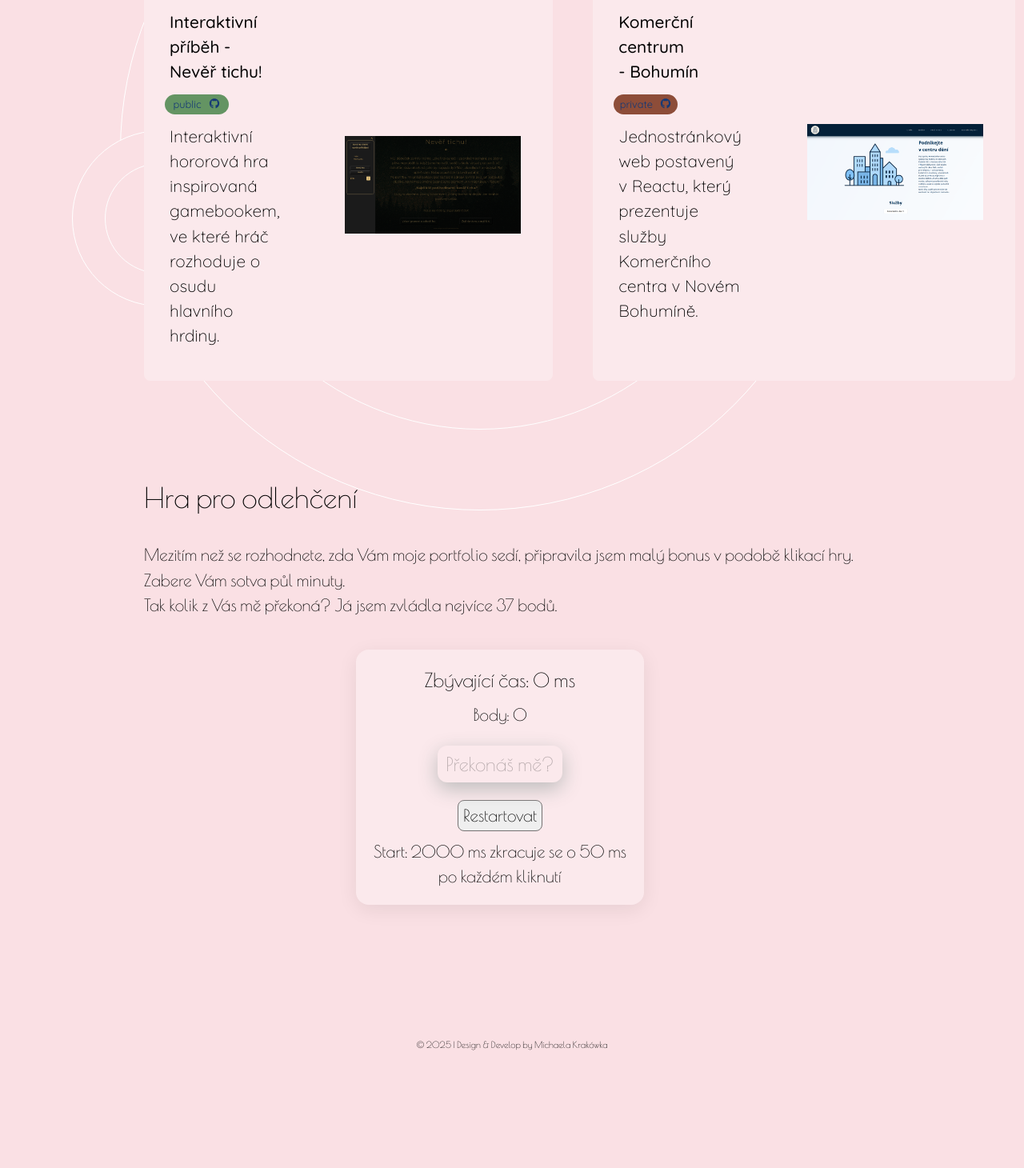
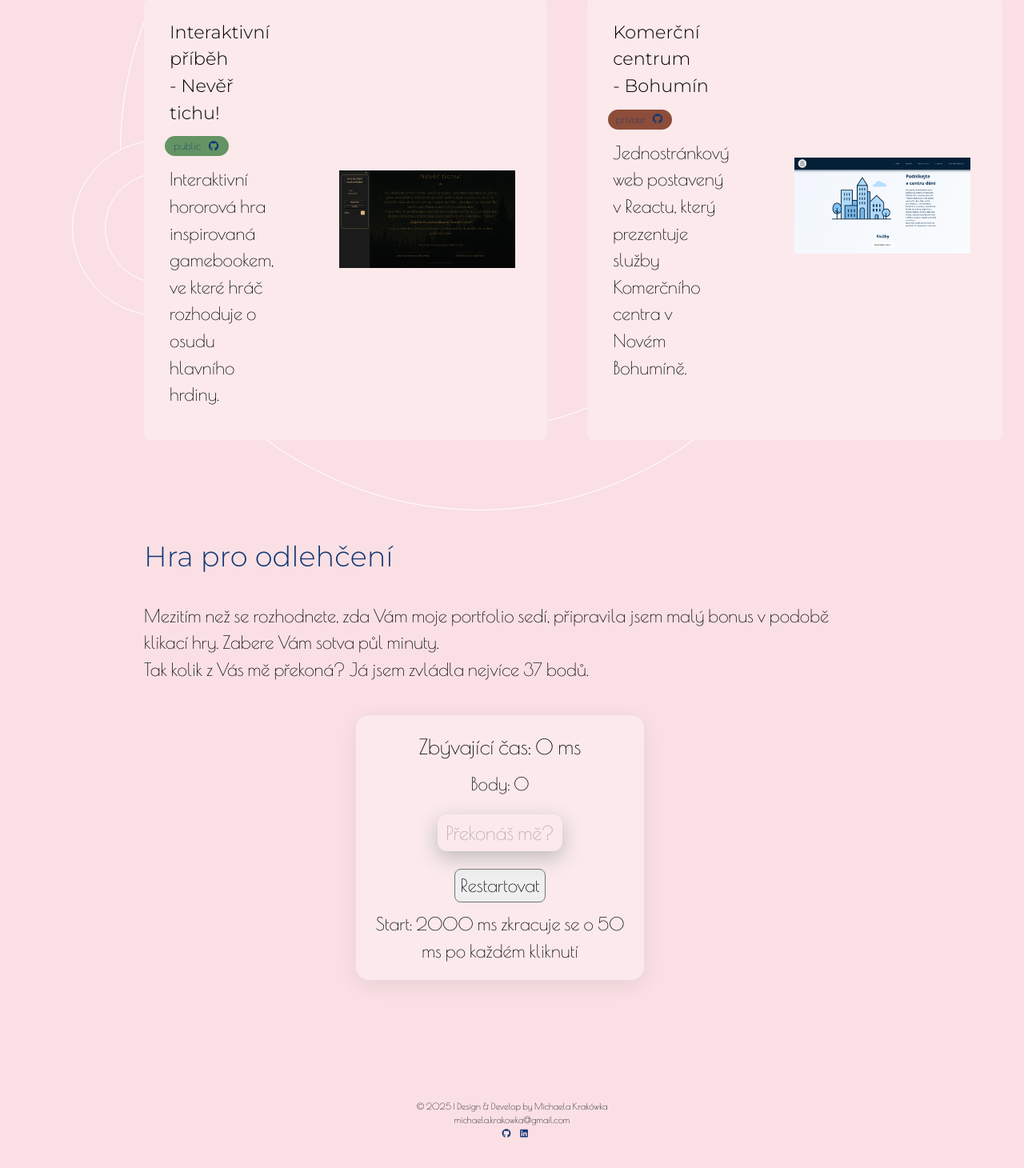
Before and after one commit to MichaelaKrakowka/Portfolio, a React (Create React App) app: page / in a window 1280 px wide. Shown: the part 1212-2672 px from the top of the page at 80% size. Before the commit the page ends 2593 px from the top, so only its background shows below. Built offline with nearby package versions, Linux system fonts and the light colour scheme.

Commit message:
header and project finished

```diff
--- a/public/index.html
+++ b/public/index.html
@@ -6,7 +6,7 @@
     <link rel="preconnect" href="https://fonts.googleapis.com" />
     <link rel="preconnect" href="https://fonts.gstatic.com" crossorigin />
     <link
-      href="https://fonts.googleapis.com/css2?family=Poiret+One&family=Quicksand:wght@300..700&display=swap"
+      href="https://fonts.googleapis.com/css2?family=Montserrat:ital,wght@0,100..900;1,100..900&family=Poiret+One&display=swap"
       rel="stylesheet" />
     <link
       rel="stylesheet"
--- a/src/components/AboutMe.css
+++ b/src/components/AboutMe.css
@@ -1,5 +1,6 @@
 .about_container {
   position: relative;
+  isolation: isolate;
   padding: 30px;
   display: flex;
   flex-wrap: wrap;
@@ -17,6 +18,7 @@
   padding: 10px;
   font-weight: 400;
   font-size: 4.4rem;
+  letter-spacing: 2px;
   color: #153976;
 }
 
@@ -85,7 +87,7 @@
     transform: translate(0px, 0px);
   }
   30% {
-    transform: translate(-300px, -50px);
+    transform: translate(-150px, -50px);
   }
   60% {
     transform: translate(600px, 200px);
--- a/src/components/Footer.css
+++ b/src/components/Footer.css
@@ -7,6 +7,7 @@
 .footer_paragraph {
   flex: 1; /* zabere celou šířku */
   display: flex;
+  flex-direction: column;
   justify-content: center;
   align-items: center;
   padding: 10px;
--- a/src/components/Footer.js
+++ b/src/components/Footer.js
@@ -1,10 +1,30 @@
+import { FontAwesomeIcon } from "@fortawesome/react-fontawesome";
 import "./Footer.css";
+import { faLinkedin } from "@fortawesome/free-brands-svg-icons";
+import { faGithub } from "@fortawesome/free-brands-svg-icons";
 
 export const Footer = () => {
   return (
     <div className="footer_container">
       <div className="footer_paragraph">
         <p>© 2025 | Design & Develop by Michaela Krakówka</p>
+        <p>michaela.krakowka@gmail.com</p>
+        <div>
+          <a
+            href="https://www.github.com/MichaelaKrakowka"
+            target="blank"
+            rel="noopener noreferrer"
+            className="github_card ">
+            <FontAwesomeIcon className="icon_card" icon={faGithub} />
+          </a>
+          <a
+            href="https://www.linkedin.com/in/michaela-krakowka-8abbb2b1/"
+            target="blank"
+            rel="noopener noreferrer"
+            className="github_card ">
+            <FontAwesomeIcon className="icon_card" icon={faLinkedin} />
+          </a>
+        </div>
       </div>
     </div>
   );
--- a/src/components/Header.js
+++ b/src/components/Header.js
@@ -24,11 +24,6 @@ export const Header = () => {
                 </a>
               </li>
               <li>
-                <a href="#contact" className="nav_link">
-                  Kontakt
-                </a>
-              </li>
-              <li>
                 <a href="#game" className="nav_link">
                   Minihra
                 </a>
--- a/src/components/ProjectCard.css
+++ b/src/components/ProjectCard.css
@@ -1,7 +1,7 @@
 .container_card {
   background-color: #fbe9ec;
   padding: 20px;
-  font-family: "Quicksand";
+  font-family: "Poiret One", sans-serif;
   border-radius: 8px;
 }
 
@@ -25,7 +25,8 @@
   max-height: 200px;
 }
 .heading_card {
-  font-weight: 500;
+  font-family: "Montserrat", sans-serif;
+  font-weight: 300;
   padding: 6px 12px;
 }
 
--- a/src/components/Projects.css
+++ b/src/components/Projects.css
@@ -8,10 +8,11 @@
 
 .headings {
   font-size: 2.2rem;
-  color: black;
+  color: #153976;
   text-decoration: none;
-  font-weight: 400;
+  font-weight: 300;
   padding-bottom: 30px;
+  font-family: "Montserrat", sans-serif;
 }
 
 .project_cards {
--- a/src/index.css
+++ b/src/index.css
@@ -83,5 +83,5 @@ body {
   background-color: #fae0e4;
   color: black;
   font-family: "Poiret One", sans-serif;
-  font-size: 1.3rem;
+  font-size: 1.4rem;
 }
```
Also changed, not shown: src/components/AboutMe.js (+0 -18 lines).
